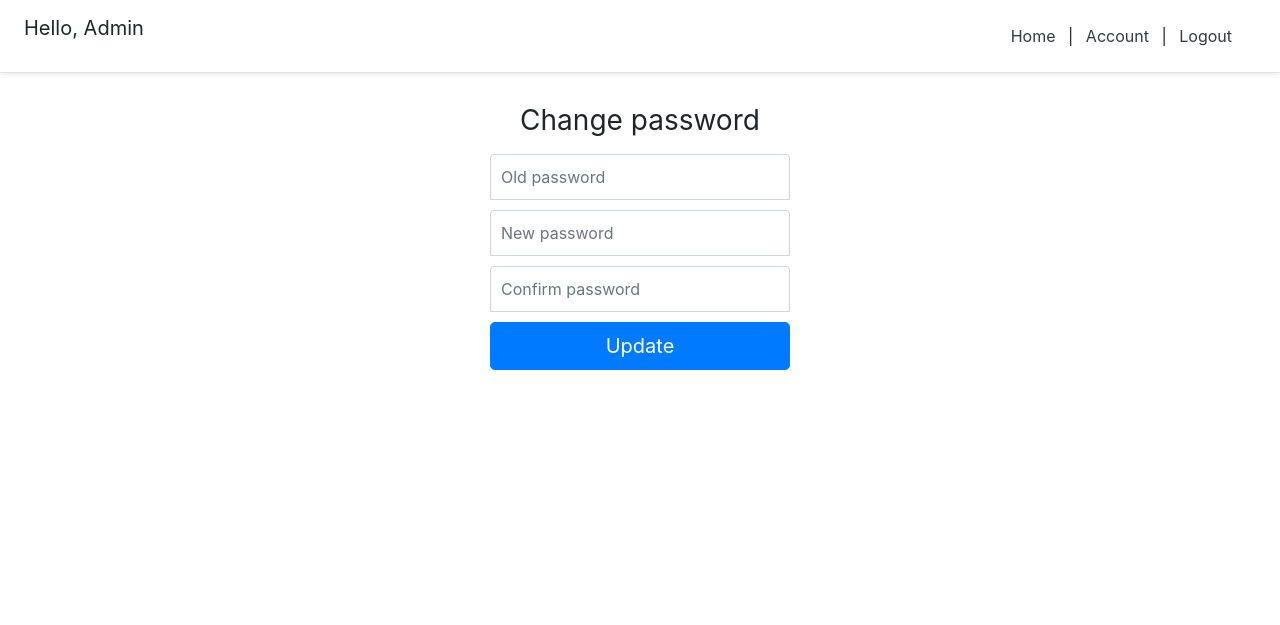
After one commit to AlIld/trainings, a Django app: page /password_change/ in a window 1280 px wide. The commit adds this page. Shown: the top 625 px of the page. Run offline with Django 3.2, Linux system fonts and the light colour scheme; a user stored in the database is signed in; some libraries are stand-ins or nearby versions.

Commit message:
Add password change and reset

```diff
--- /dev/null
+++ b/templates/registration/password_change.html
@@ -0,0 +1,52 @@
+{% extends 'user_page/main.html' %}
+
+{% block all_posts %}
+<style type="text/css">
+  .form-signin {
+    width: 100%;
+    max-width: 330px;
+    padding: 15px;
+    margin: auto;
+  }
+  .form-signin .checkbox {
+    font-weight: 400;
+  }
+  .form-signin .form-control {
+    position: relative;
+    box-sizing: border-box;
+    height: auto;
+    padding: 10px;
+    font-size: 16px;
+  }
+  .form-signin .form-control:focus {
+    z-index: 2;
+  }
+  .form-signin input[type="password"] {
+    margin-bottom: 10px;
+    border-bottom-right-radius: 0;
+    border-bottom-left-radius: 0;
+  }
+  .h3{
+    text-align: center;
+  }
+</style>
+
+
+<form method="POST" class="form-signin">{% csrf_token %}
+  <h1 class="h3 mb-3 font-weight-normal">Change password</h1>
+    <input name="old_password" class="form-control" placeholder="Old password" type="password" id="id_old_password" required="true">
+    <input name="new_password1" class="form-control" placeholder="New password" type="password" id="id_new_password1" required="true">
+    <input name="new_password2" class="form-control" placeholder="Confirm password" type="password" id="id_new_password2" required="true">
+
+    {% for field in form %}
+      {% for error in field.errors %}
+        <p style="color: red">{{ error }}</p>
+      {% endfor %}
+    {% endfor %}
+
+  <button class="btn btn-lg btn-primary btn-block" type="submit">Update</button>
+</form>
+
+
+
+{% endblock %}
--- /dev/null
+++ b/templates/registration/password_reset_subject.html
@@ -0,0 +1 @@
+Trainings password reset
--- a/templates/user_page/login.html
+++ b/templates/user_page/login.html
@@ -51,4 +51,8 @@
   <button class="btn btn-lg btn-primary btn-block" type="submit">Log in</button>
 </form>
 
+<div class="d-flex flex-column">
+    <a class="m-auto" href="{% url 'password_reset' %}">Reset password</a>
+</div>
+
 {% endblock all_posts %}
--- a/templates/user_page/user.html
+++ b/templates/user_page/user.html
@@ -55,4 +55,9 @@
 
   <button class="btn btn-lg btn-primary btn-block" type="submit">Save changes</button>
 </form>
+
+<div class="d-flex flex-column">
+    <a class="m-auto" href="{% url 'password_change' %}">Change password</a>
+</div>
+
 {% endblock all_posts %}
--- a/trainings/settings.py
+++ b/trainings/settings.py
@@ -24,6 +24,10 @@ SECRET_KEY = 'hdut^*fde5qn*h33h6t)djuw4armoik9+m)=3^$$u4u$21&2s&'
 
 # SECURITY WARNING: don't run with debug turned on in production!
 DEBUG = True
+
+if DEBUG:
+    EMAIL_BACKEND = 'django.core.mail.backends.console.EmailBackend' #During development only
+
 
 ALLOWED_HOSTS = []
 
--- a/trainings/urls.py
+++ b/trainings/urls.py
@@ -17,6 +17,7 @@ from django.contrib import admin
 from django.urls import path
 from user.views import registration_view, logout_view, login_view, account_view
 from personal.views import home_screen_view
+from django.contrib.auth import views as auth_views
 
 urlpatterns = [
     path('admin/', admin.site.urls),
@@ -25,4 +26,23 @@ urlpatterns = [
     path('login/', login_view, name = "login"),
     path('account/', account_view, name = "account"),
     path('', home_screen_view, name = "home"),
+
+    # Password reset links (ref: https://github.com/django/django/blob/master/django/contrib/auth/views.py)
+    path('password_change/done/',
+         auth_views.PasswordChangeDoneView.as_view(template_name='registration/password_change_done.html'),
+         name='password_change_done'),
+
+    path('password_change/', auth_views.PasswordChangeView.as_view(template_name='registration/password_change.html'),
+         name='password_change'),
+
+    path('password_reset/done/',
+         auth_views.PasswordResetCompleteView.as_view(template_name='registration/password_reset_done.html'),
+         name='password_reset_done'),
+
+    path('reset/<uidb64>/<token>/', auth_views.PasswordResetConfirmView.as_view(), name='password_reset_confirm'),
+    path('password_reset/', auth_views.PasswordResetView.as_view(), name='password_reset'),
+
+    path('reset/done/',
+         auth_views.PasswordResetCompleteView.as_view(template_name='registration/password_reset_complete.html'),
+         name='password_reset_complete'),
 ]
```
Also changed, not shown: templates/registration/password_change_done.html (added, +11 -0 lines), templates/registration/password_reset_complete.html (added, +12 -0 lines), templates/registration/password_reset_done.html (added, +20 -0 lines), templates/registration/password_reset_email.html (added, +12 -0 lines), templates/registration/password_reset_form.html (added, +45 -0 lines), db.sqlite3.
